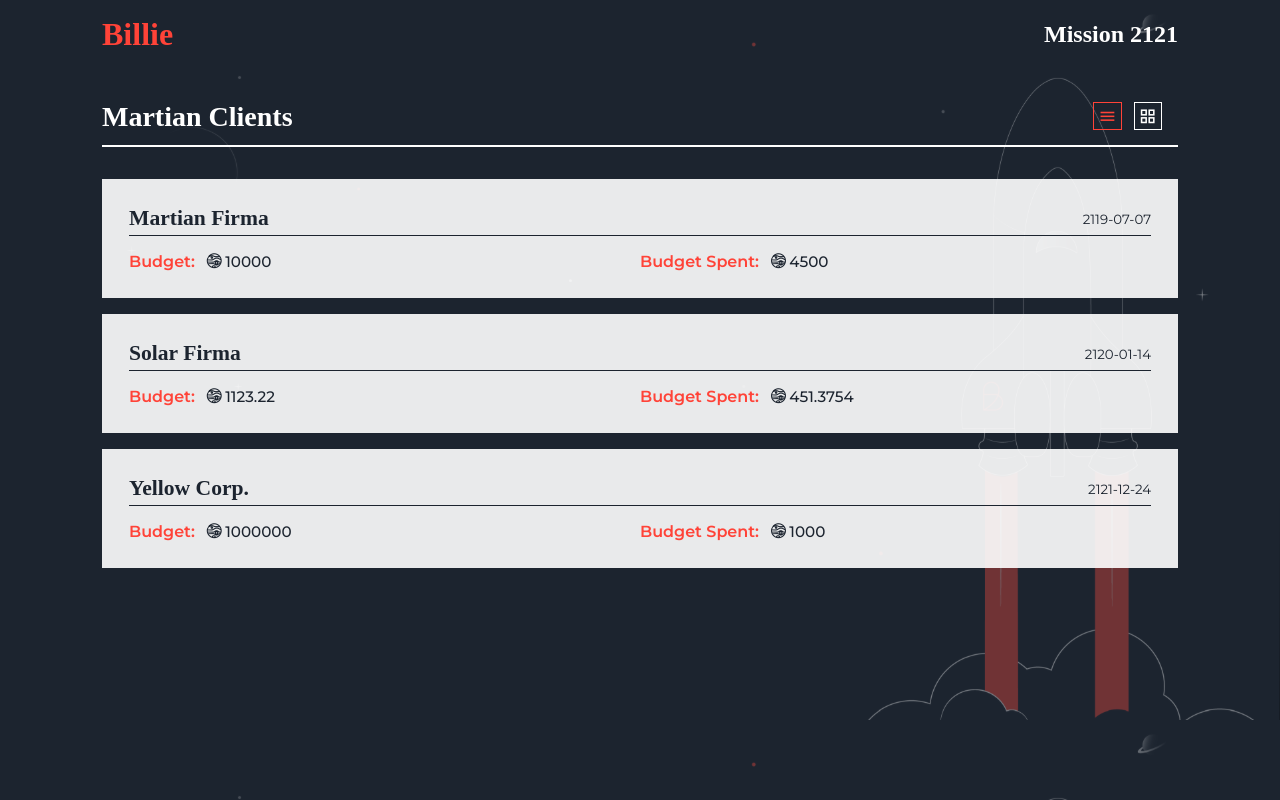
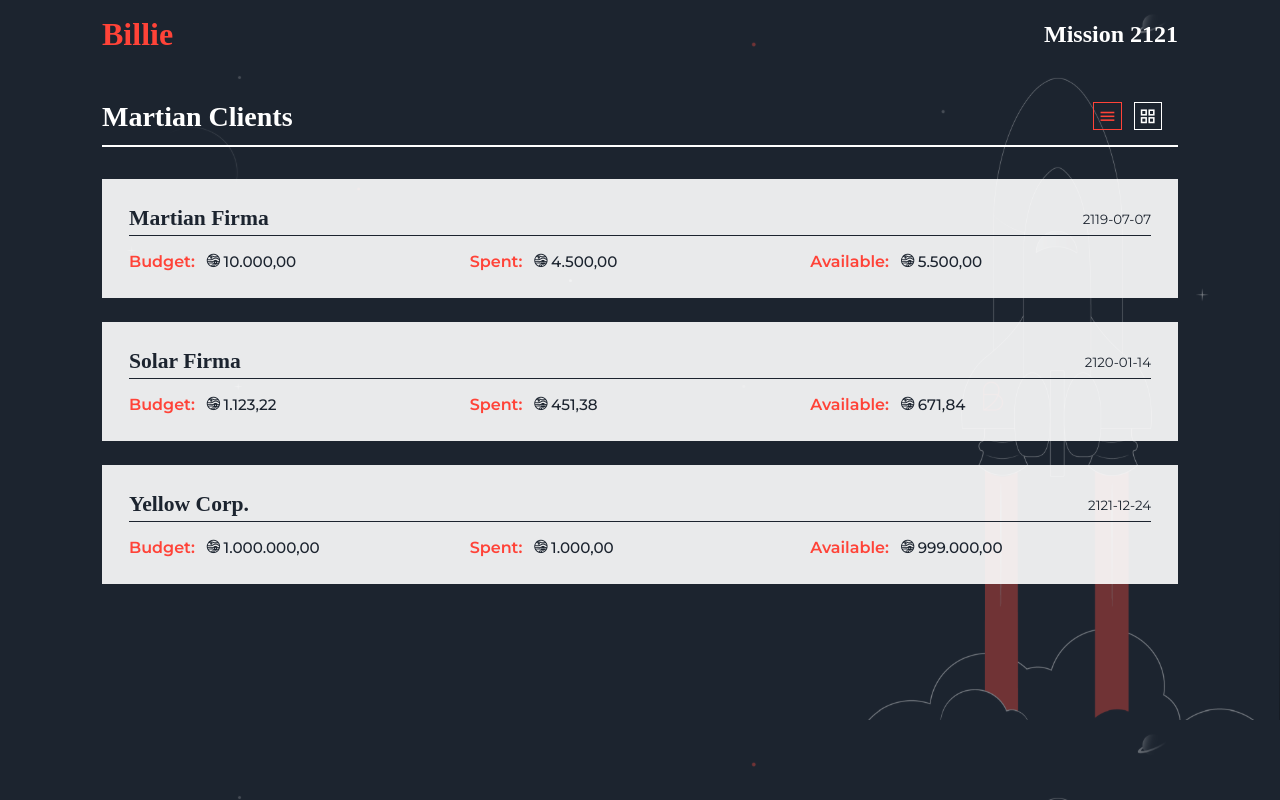
Before and after one commit to arnovanstaden/billie-mission-2121, a React (Create React App) app: page / in a window 1280 px wide. Built offline with nearby package versions, Linux system fonts and the light colour scheme; a web font is replaced by a local one.

Commit message:
add DE formatting

```diff
--- a/src/components/Content/Company/Company.tsx
+++ b/src/components/Content/Company/Company.tsx
@@ -1,5 +1,6 @@
 import { ICompany, TView } from "../../../types/types";
 import ClassNames from "classnames";
+import { formatNumber } from "../../../utils/utils"
 
 // Components
 import Currency from "../../UI/Library/Currency/Currency"
@@ -28,12 +29,17 @@ const Company = ({ company, view }: IProps) => {
                 <div className={styles.item}>
                     <span>Budget:</span>
                     <Currency />
-                    <p>{company.budget}</p>
+                    <p>{formatNumber(company.budget)}</p>
                 </div>
                 <div className={styles.item}>
-                    <span>Budget Spent:</span>
+                    <span>Spent:</span>
                     <Currency />
-                    <p>{company.budget_spent}</p>
+                    <p>{formatNumber(company.budget_spent)}</p>
+                </div>
+                <div className={styles.item}>
+                    <span>Available:</span>
+                    <Currency />
+                    <p>{formatNumber(company.budget - company.budget_spent)}</p>
                 </div>
             </div>
         </li>
--- a/src/components/Content/Company/company.module.scss
+++ b/src/components/Content/Company/company.module.scss
@@ -31,7 +31,7 @@
 
     .content {
         display: grid;
-        grid-template-columns: 1fr 1fr;
+        grid-template-columns: repeat(3, 1fr);
         margin-top: 0.5rem;
         padding-top: 0.5rem;
 
--- a/src/components/Content/List/list.module.scss
+++ b/src/components/Content/List/list.module.scss
@@ -4,7 +4,7 @@
     @include reset-list;
     margin: 2rem 0;
     display: grid;
-    gap: 1rem;
+    gap: 1.5rem;
 
     &.grid {
         grid-template-columns: repeat(3, 1fr);
--- a/src/components/UI/Library/Currency/currency.module.scss
+++ b/src/components/UI/Library/Currency/currency.module.scss
@@ -1,5 +1,5 @@
 .i {
     font-weight: 600 !important;
-    font-size: 0.9rem;
+    font-size: 0.8rem;
     margin-right: 0.25rem;
 }
--- /dev/null
+++ b/src/utils/utils.ts
@@ -0,0 +1,4 @@
+export const formatNumber = (number: number) => {
+    const formatted = number.toLocaleString('de-DE', { maximumFractionDigits: 2, minimumFractionDigits: 2 });
+    return formatted
+}
```
